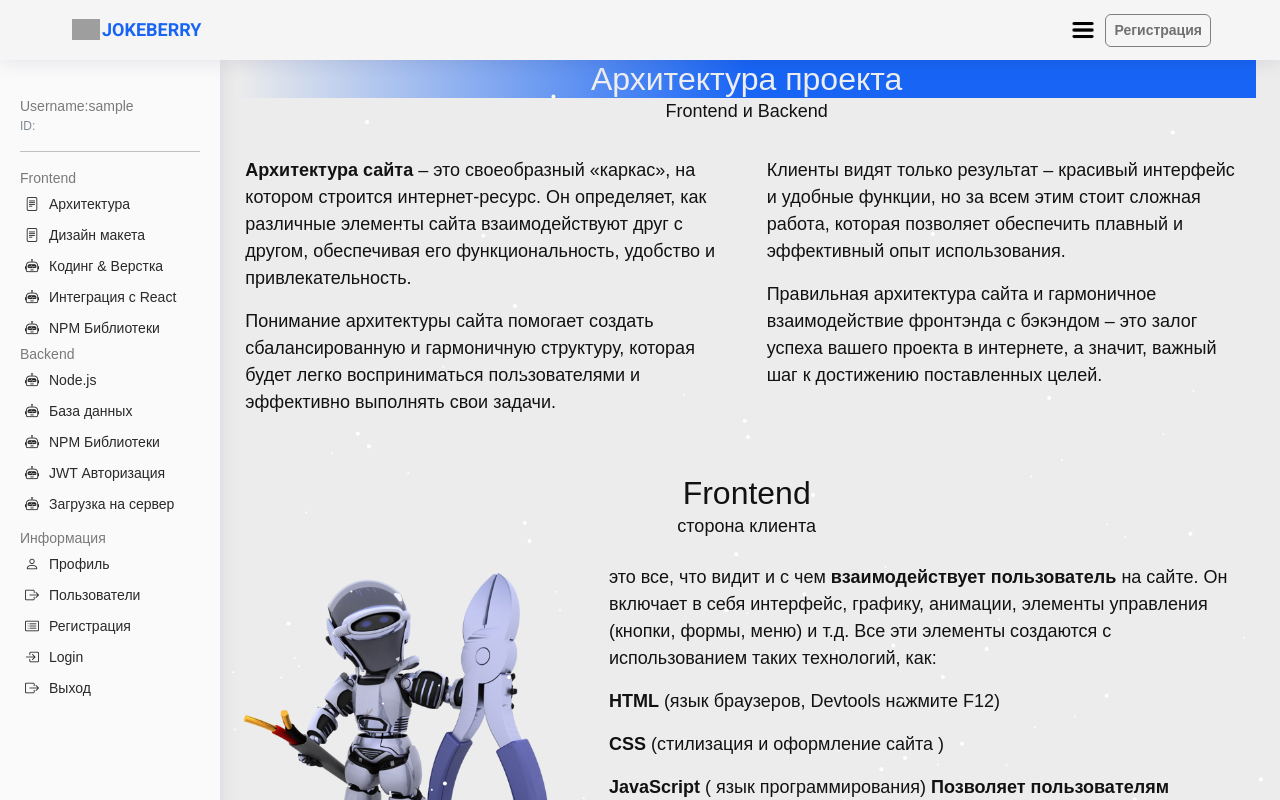
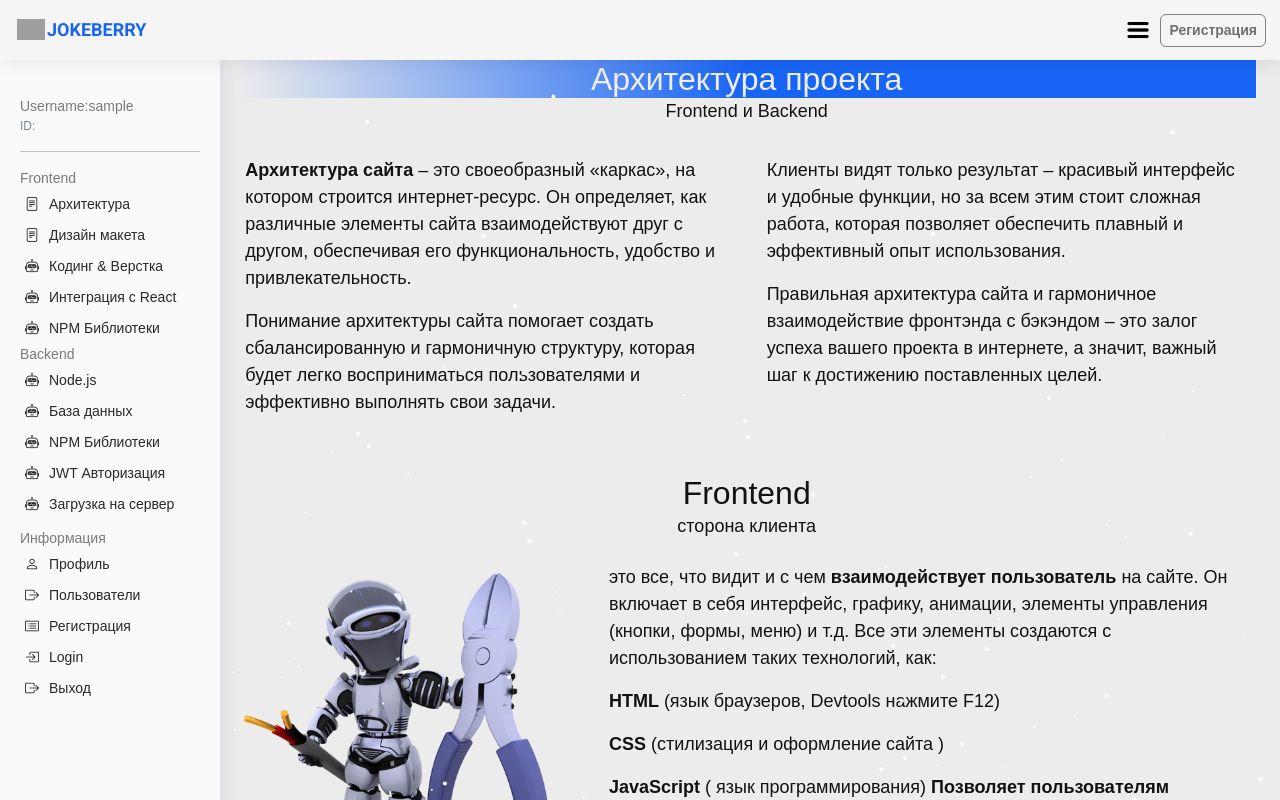
Before and after one commit to dankfedorov/Jokeberry-Frontend, a React app: page /dashboard in a window 1280 px wide. Shown: the top 800 px of the page. Built offline with nearby package versions, Linux system fonts and the light colour scheme; sample sign-in values are in the browser's storage; grey boxes are pictures that could not be loaded.

Commit message:
added HeaderDash

```diff
--- a/src/App.js
+++ b/src/App.js
@@ -24,6 +24,7 @@ import VideoBlog from "../src/pages/VideoBlog";
 import AboutProject from "components/Intro";
 import FooterMenu from "components/FooterMenu";
 import UserList from "components/UserList";
+import HeaderDash from "components/HeaderDash";
 
 
 // Компоненты страниц
@@ -124,7 +125,8 @@ const App = () => {
           path="/dashboard"
           element={
             <ProtectedRoute isAuthenticated={isAuthenticated}>
-               <Header/>
+               {/* <Header/> */}
+               <HeaderDash />
                <Dashboard />
                {/* <Smallfooter /> */}
             </ProtectedRoute>
--- /dev/null
+++ b/src/components/HeaderDash.jsx
@@ -0,0 +1,18 @@
+import React from "react";
+import "../assets/styles/header.css";
+import Logo from "./Logo";
+import Nav from "./Nav";
+
+
+function HeaderDash() {
+  return (
+    <header id="header" className="header">
+      <div className="container__header">
+        <Logo />
+        <Nav />
+      </div>
+    </header>
+  );
+}
+
+export default HeaderDash;
```
